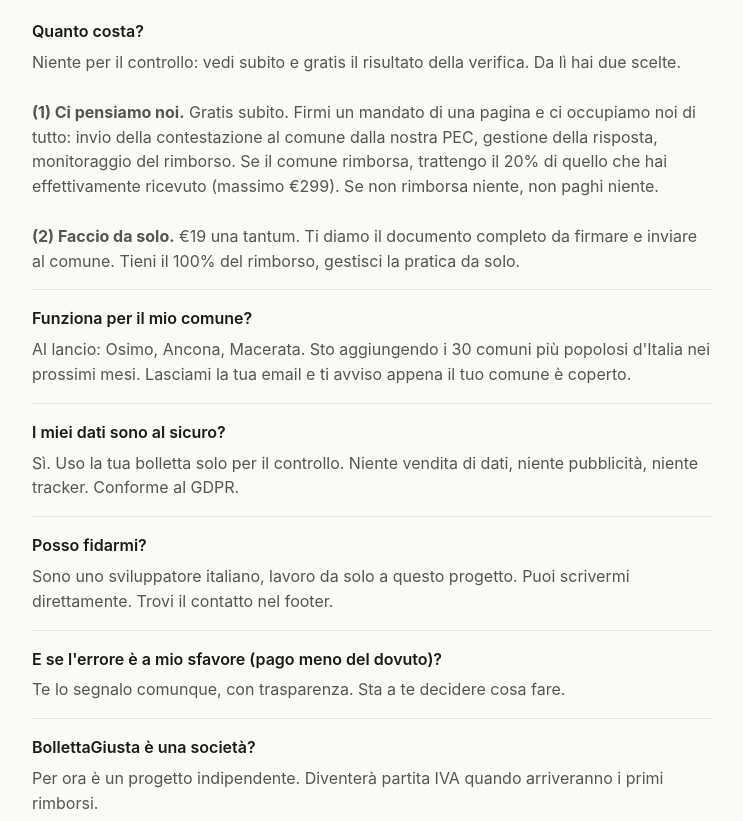
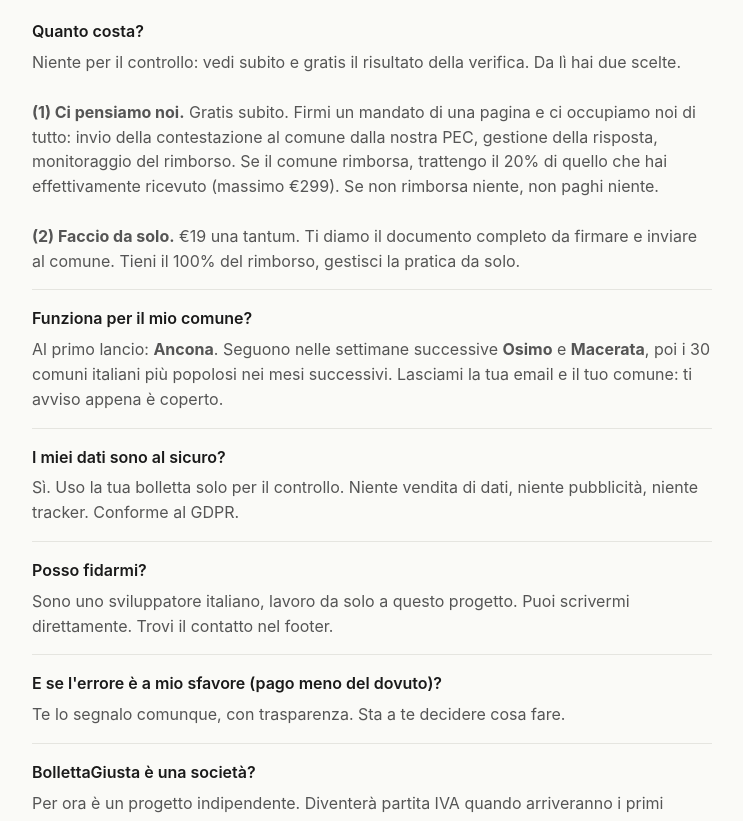
Before and after one commit to Ballantines87/bollettagiusta, a plain HTML site: page index.html in a window 1280 px wide. Shown: the part 1649-2470 px from the top of the page, without its empty margins (268-1011 px from the left). Drawn offline with Linux system fonts and the light colour scheme.

Commit message:
Ancona-first sequencing: update pill and FAQ

```diff
--- a/index.html
+++ b/index.html
@@ -236,7 +236,7 @@
 
       <main>
         <section class="hero" style="border: 0; padding-top: 20px">
-          <span class="pill">In arrivo — Osimo, Ancona, Macerata</span>
+          <span class="pill">Primo lancio: Ancona — seguono Osimo e Macerata</span>
           <h1>La tua TARI o IMU è probabilmente sbagliata.</h1>
           <p class="sub">
             Carichi la bolletta in 30 secondi. Ti dico io se ti stanno facendo
@@ -363,9 +363,10 @@
           <div class="faq-item">
             <div class="faq-q">Funziona per il mio comune?</div>
             <div class="faq-a">
-              Al lancio: Osimo, Ancona, Macerata. Sto aggiungendo i 30 comuni
-              più popolosi d'Italia nei prossimi mesi. Lasciami la tua email e
-              ti avviso appena il tuo comune è coperto.
+              Al primo lancio: <strong>Ancona</strong>. Seguono nelle settimane
+              successive <strong>Osimo</strong> e <strong>Macerata</strong>, poi
+              i 30 comuni italiani più popolosi nei mesi successivi. Lasciami la
+              tua email e il tuo comune: ti avviso appena è coperto.
             </div>
           </div>
 
```
